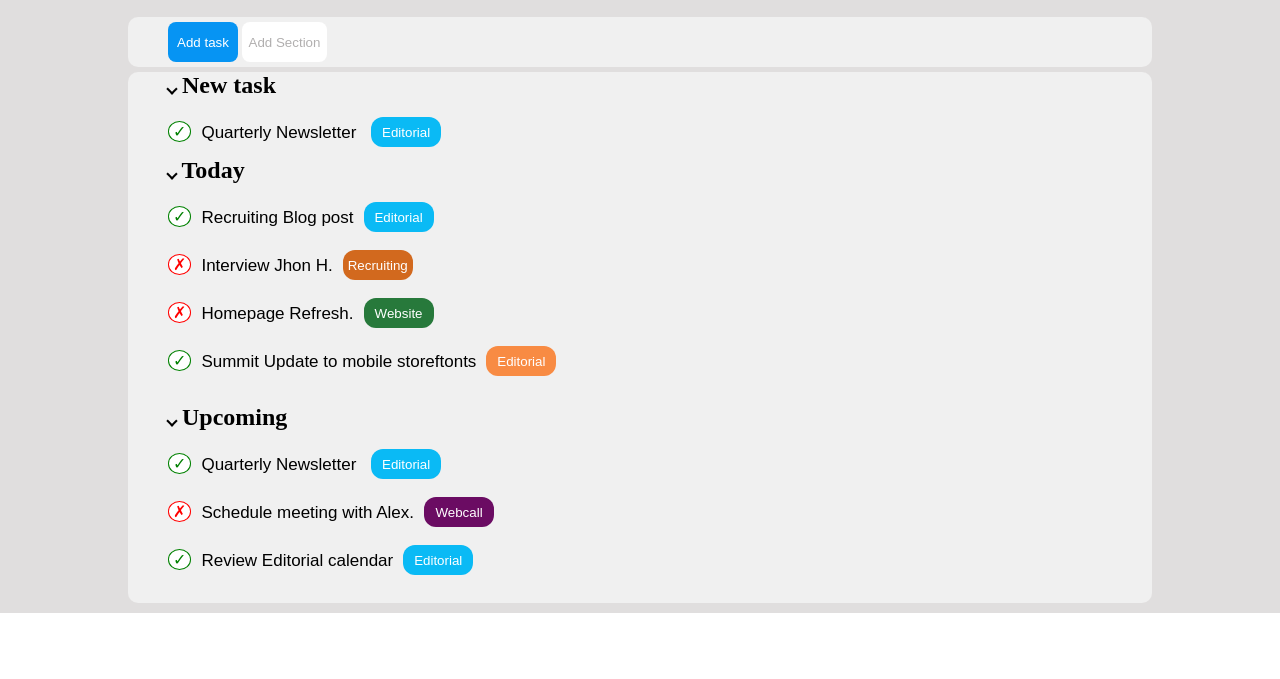
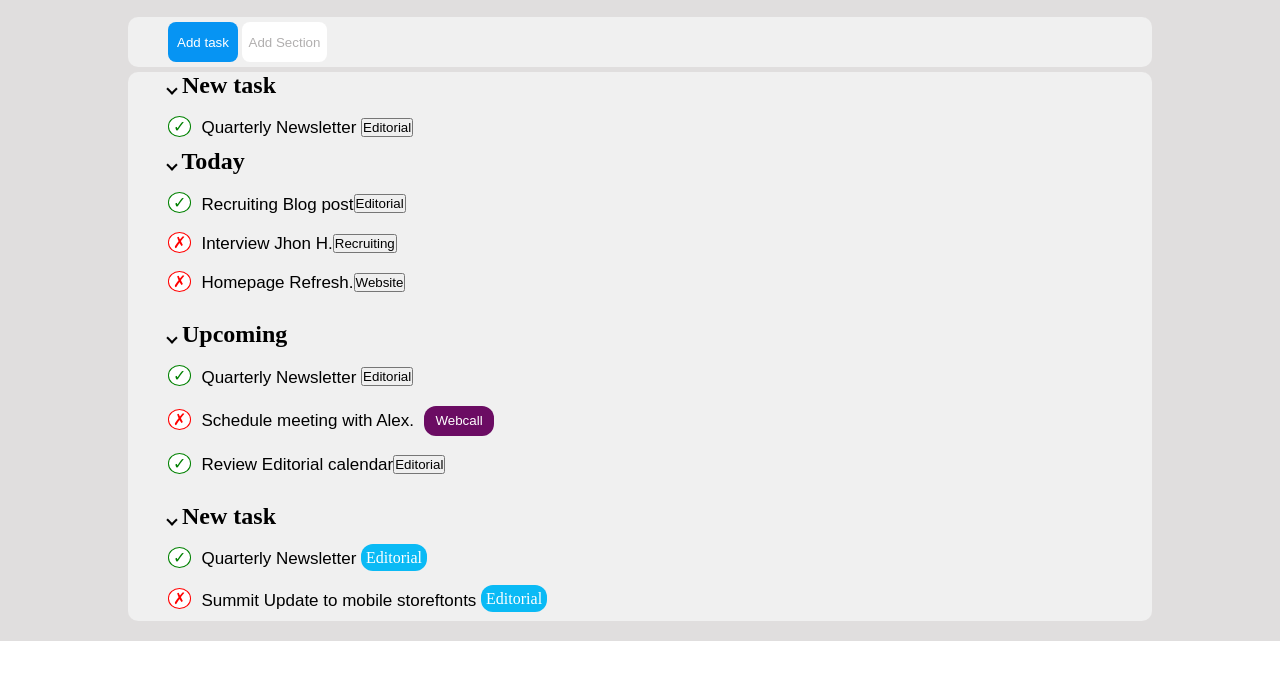
Before and after one commit to GabrielePalmaBool/html-css-toboolist, a plain HTML site: page index.html in a window 1280 px wide. Shown: the part 53-732 px from the top of the page. Drawn offline with Linux system fonts and the light colour scheme.

Commit message:
new modify

```diff
--- a/css/Menu.css
+++ b/css/Menu.css
@@ -93,42 +93,34 @@
    color: black;
  }
 /*  */
-.btn3 {
-    width: 70px;
-    display: inline-block;
-    height: 30px;
-    border-color: #e7e7e7;
+
+li {
+   list-style-type:none;
+   padding-bottom: 10px;
+   margin-bottom: 10px;
+}
+.Sp_button1 {
    background-color: rgb(10, 186, 245);
-    text-align: center;
-    border: none;
    border-radius: 12px;
    color: white;
-    margin-left: 10px;
+   padding: 5px;
 
 }
 
- .btn4 {
-    width: 70px;
-    height: 30px;
-    border-color: #e7e7e7;
+.Sp_button2 {
    background-color: chocolate;
-    text-align: center;
-    border: none;
    border-radius: 12px;
    color: white;
-    margin-left: 10px;
+   padding: 5px;
+
 }
 
- .btn5 {
-    width: 70px;
-    height: 30px;
-    border-color: #e7e7e7;
+.Sp_button3 {
    background-color: rgb(39, 121, 59);
-    text-align: center;
-    border: none;
    border-radius: 12px;
    color: white;
-    margin-left: 10px;
+   padding: 5px;
+
 }
 
  .btn6 {
--- a/index.html
+++ b/index.html
@@ -46,7 +46,7 @@
                     <span class="circle-checkmark">&#10003;</span><span id="text">Recruiting Blog post</span><button class="btn3">Editorial</button><br><br>
                     <span class="circle-checkmark1">&#10007;</span><span id="text">Interview Jhon H.</span><button class="btn4">Recruiting</button><br><br>
                     <span class="circle-checkmark1">&#10007;</span><span id="text">Homepage Refresh.</span><button class="btn5">Website</button><br><br>
-                    <span class="circle-checkmark">&#10003;</span><span id="text">Summit Update to mobile storeftonts</span><button class="btn7">Editorial</button><br><br>
+
                 </div>
 
                 <!-- Div background M1-->
@@ -57,7 +57,14 @@
                     <span class="circle-checkmark">&#10003;</span><span id="text">Review Editorial calendar</span><button class="btn3">Editorial</button><br><br>
                 </div>
 
+            <h2> <i class="arrow down"></i> New task</h2><br>
+            <ul>
+                <li><span class="circle-checkmark">&#10003;</span><span id="text">Quarterly Newsletter </span><span class="Sp_button1">Editorial</span></li>
+                <li><span class="circle-checkmark1">&#10007;</span><span id="text">Summit Update to mobile storeftonts </span><span class="Sp_button1">Editorial</span></li>
+            </ul>
             </section>
+
+
 
         </main>
 
```
Lines whose indentation alone changed are shown as unchanged.
